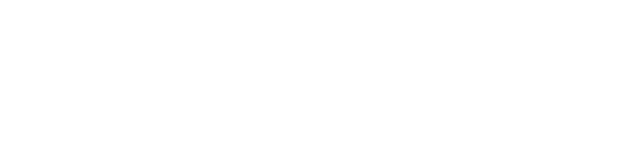
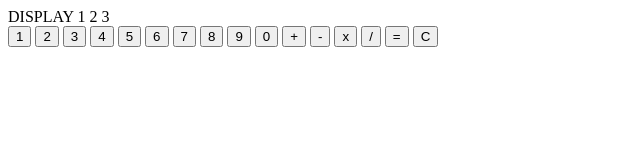
Before and after one commit to eamckn/calculator, a plain HTML site: page index.html in a window 1280 px wide. Shown: the whole page, without its empty margins (0-640 px from the left). Drawn offline with Linux system fonts and the light colour scheme.

Commit message:
Create calculator buttons

```diff
--- a/index.html
+++ b/index.html
@@ -3,9 +3,33 @@
 <head>
     <meta charset="UTF-8">
     <meta name="viewport" content="width=device-width, initial-scale=1.0">
-    <title>Document</title>
+    <title>Web Calculator Project</title>
 </head>
 <body>
 
+    <div id="calculator-body">
+
+        <div id="display">DISPLAY 1 2 3</div>
+        <!-- DIGITS -->
+        <button id="one">1</button>
+        <button id="two">2</button>
+        <button id="three">3</button>
+        <button id="four">4</button>
+        <button id="five">5</button>
+        <button id="six">6</button>
+        <button id="seven">7</button>
+        <button id="eight">8</button>
+        <button id="nine">9</button>
+        <button id="zero">0</button>
+        <!-- OPERATORS -->
+        <button id="add">+</button>
+        <button id="subtract">-</button>
+        <button id="multiply">x</button>
+        <button id="divide">/</button>
+        <button id="equals">=</button>
+        <button id="clear">C</button>
+
+    </div>
+
 </body>
 </html>
```
